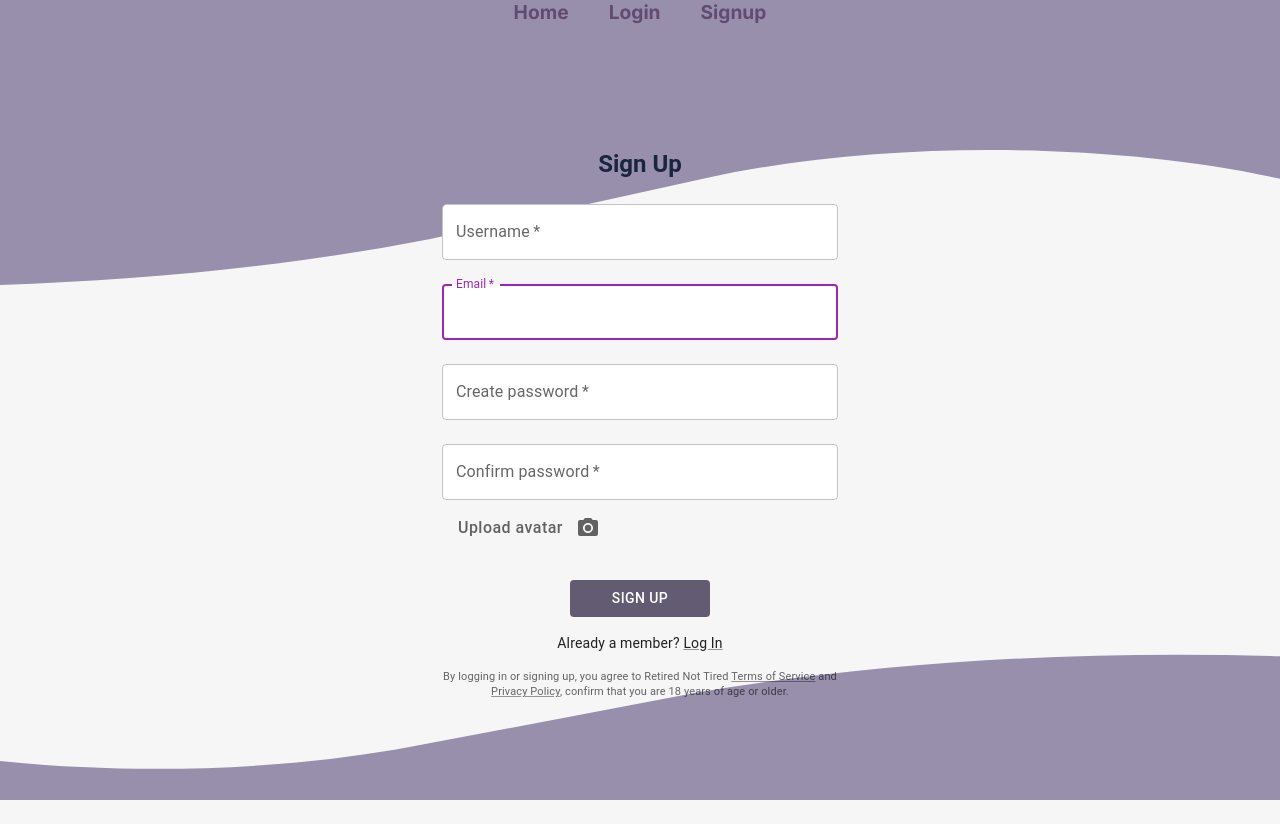
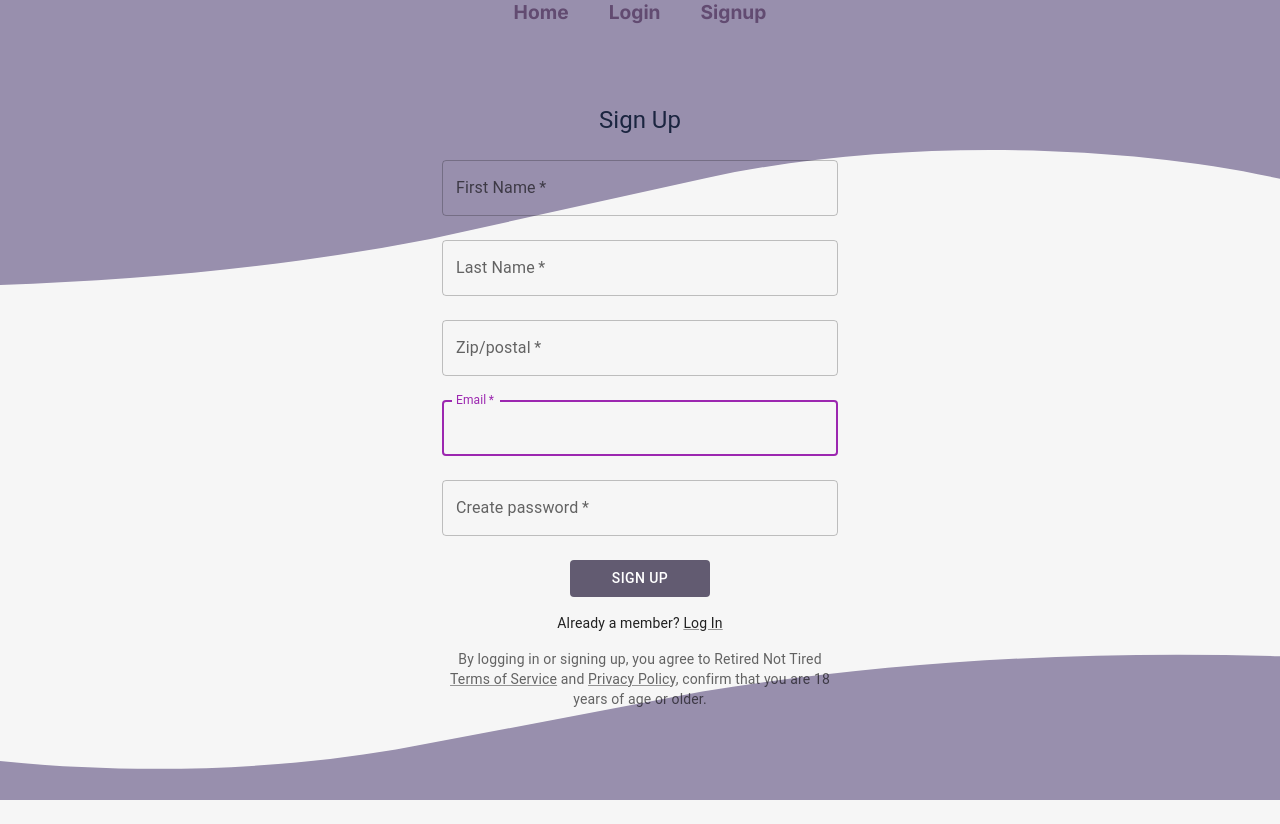
Before and after one commit to juliasut/Retired-Not-Tired, a React (Create React App) app: page /signup in a window 1280 px wide. After the commit the page ends 800 px from the top, so only its background shows below. Built offline with nearby package versions, Linux system fonts and the light colour scheme; no server answers.

Commit message:
Revert "Merge branch 'main' into dan-feat-firebase"
This reverts commit 4bd446b09b2248902000abacd32ee7da7c99e5e5, reversing
changes made to e655f8ed64ad0ebc7bc20482a21a1bd8d998dafd.

```diff
--- a/package.json
+++ b/package.json
@@ -8,7 +8,6 @@
     "@fortawesome/fontawesome-svg-core": "^6.2.0",
     "@fortawesome/free-solid-svg-icons": "^6.2.0",
     "@fortawesome/react-fontawesome": "^0.2.0",
-    "@mui/icons-material": "^5.10.9",
     "@mui/material": "^5.10.13",
     "@tanstack/react-query": "^4.14.5",
     "@tanstack/react-query-devtools": "^4.14.5",
--- a/src/components/UploadButton.jsx
+++ /dev/null
@@ -1,28 +0,0 @@
-import * as React from 'react';
-import Button from '@mui/material/Button';
-import IconButton from '@mui/material/IconButton';
-import PhotoCamera from '@mui/icons-material/PhotoCamera';
-import Stack from '@mui/material/Stack';
-
-export default function UploadButtons() {
-  return (
-    <Stack direction="row" alignItems="center" spacing={0}>
-      <Button
-        component="label"
-        sx={{ textTransform: 'none', fontSize: 16, pl: 2, pr: 1, color: "text.secondary" }}
-      >
-        Upload avatar
-        <input hidden accept="image/*" multiple type="file"/>
-      </Button>
-      <IconButton
-        size="small"
-        aria-label="upload picture"
-        component="label"
-        sx={{color: "text.secondary"}}
-      >
-        <input hidden accept="image/*" type="file" />
-        <PhotoCamera />
-      </IconButton>
-    </Stack>
-  );
-}
--- a/src/pages/Page404/Page404.jsx
+++ b/src/pages/Page404/Page404.jsx
@@ -1,51 +1,8 @@
-import { Box, Button, CardMedia, Link, Typography } from '@mui/material';
-import Container from '@mui/material/Container';
-
 const Error = () => {
   return (
-    <Container
-      component="main"
-      maxWidth="sm"
-      sx={{ display: 'flex', height: '100vh' }}
-    >
-      <Box
-        sx={{
-          alignSelf: 'center',
-          display: 'flex',
-          flexDirection: 'column',
-          alignItems: 'center',
-        }}
-        >
-        <Typography variant="h2" component="h1" sx={{mb: 3, fontWeight: 500}} color="#625b71">404</Typography>
-        <Typography variant="h6" component="h2" align="center" gutterBottom>
-          That page does not seem to exist Tami...
-        </Typography>
-        <CardMedia
-          component="iframe"
-          src="https://giphy.com/embed/l2JehQ2GitHGdVG9y"
-          height="300px"
-          frameBorder="0"
-          allowFullScreen
-        ></CardMedia>
-        <Link href="/">
-          <Button
-            variant="contained"
-            disableElevation={true}
-            sx={{
-              mt: 2,
-              mb: 2,
-              width: 140,
-              backgroundColor: '#625b71',
-              '&:hover': {
-                backgroundColor: '#988fad',
-              },
-            }}
-          >
-            Go home
-          </Button>
-        </Link>
-      </Box>
-    </Container>
+    <div>
+      <h1>404 Error</h1>
+    </div>
   );
 };
 
--- a/src/pages/SignUp/SignUp.jsx
+++ b/src/pages/SignUp/SignUp.jsx
@@ -2,7 +2,6 @@ import { Grid, Box, Button, Link, Typography, TextField } from '@mui/material';
 import Container from '@mui/material/Container';
 import { ReactComponent as BackgroundTop } from '../../assets/rectangleTop.svg';
 import { ReactComponent as BackgroundBottom } from '../../assets/rectangleBottom.svg';
-import UploadButtons from '../../components/UploadButton';
 
 const SignUp = () => {
   const handleSubmit = (event) => {
@@ -16,7 +15,7 @@ const SignUp = () => {
 
   return (
     <>
-      <Container component="main" maxWidth="xs" sx={{ display: 'flex', height: "100vh" }}>
+      <Container component="main" maxWidth="xs">
         <BackgroundTop
           color="#988fad"
           style={{
@@ -41,27 +40,47 @@ const SignUp = () => {
             zIndex: -10,
           }}
         />
-        <Box component="form" onSubmit={handleSubmit} noValidate sx={{alignSelf: "center"}}>
         <Typography
           component="h1"
           variant="h5"
           align="center"
-            sx={{ mb: 1, fontWeight: "700" }}
-
+          sx={{ mt: 10, mb: 1 }}
         >
           Sign Up
         </Typography>
+        <Box component="form" onSubmit={handleSubmit} noValidate>
           <TextField
             margin="normal"
             color="secondary"
             required
             fullWidth
-            id="userName"
-            label="Username"
-            name="userName"
+            id="firstName"
+            label="First Name"
+            name="firstName"
             autoComplete="given-name"
             autoFocus
-            sx={{ backgroundColor: '#fff', borderRadius: '5px' }}
+          />
+          <TextField
+            margin="normal"
+            color="secondary"
+            required
+            fullWidth
+            id="lastName"
+            label="Last Name"
+            name="lastName"
+            autoComplete="family-name"
+            autoFocus
+          />
+          <TextField
+            margin="normal"
+            color="secondary"
+            required
+            fullWidth
+            id="postalCode"
+            label="Zip/postal"
+            name="postalCode"
+            autoComplete="postal-code"
+            autoFocus
           />
           <TextField
             margin="normal"
@@ -73,7 +92,6 @@ const SignUp = () => {
             name="email"
             autoComplete="email"
             autoFocus
-            sx={{ backgroundColor: '#fff', borderRadius: '5px' }}
           />
           <TextField
             margin="normal"
@@ -85,27 +103,12 @@ const SignUp = () => {
             type="password"
             id="password"
             autoComplete="current-password"
-            sx={{ backgroundColor: '#fff', borderRadius: '5px' }}
           />
-          <TextField
-            margin="normal"
-            color="secondary"
-            required
-            fullWidth
-            name="password"
-            label="Confirm password"
-            type="password"
-            id="password"
-            autoComplete="current-password"
-            sx={{ backgroundColor: '#fff', borderRadius: '5px' }}
-          />
-          <UploadButtons />
           <Grid
             container
             direction="column"
             justifyContent="center"
             alignItems="center"
-            marginY={2}
           >
             <Grid item xs>
               <Button
@@ -134,23 +137,23 @@ const SignUp = () => {
               </Typography>
             </Grid>
           </Grid>
+        </Box>
         <Typography
           variant="body2"
           color="text.secondary"
           align="center"
-            sx={{ mt: 2, fontSize: '11px' }}
+          sx={{ mt: 2 }}
         >
           {'By logging in or signing up, you agree to Retired Not Tired '}
-            <Link href="#" color="text.secondary">
+          <Link href="#" variant="body2" color="text.secondary">
             {'Terms of Service'}
           </Link>{' '}
           and{' '}
-            <Link href="#" color="text.secondary">
+          <Link href="#" variant="body2" color="text.secondary">
             {'Privacy Policy'}
           </Link>
           , confirm that you are 18 years of age or older.
         </Typography>
-        </Box>
       </Container>
     </>
   );
```
Also changed, not shown: 1 other file (tests, documents, lock files or other folders). Lines whose indentation alone changed are shown as unchanged.
